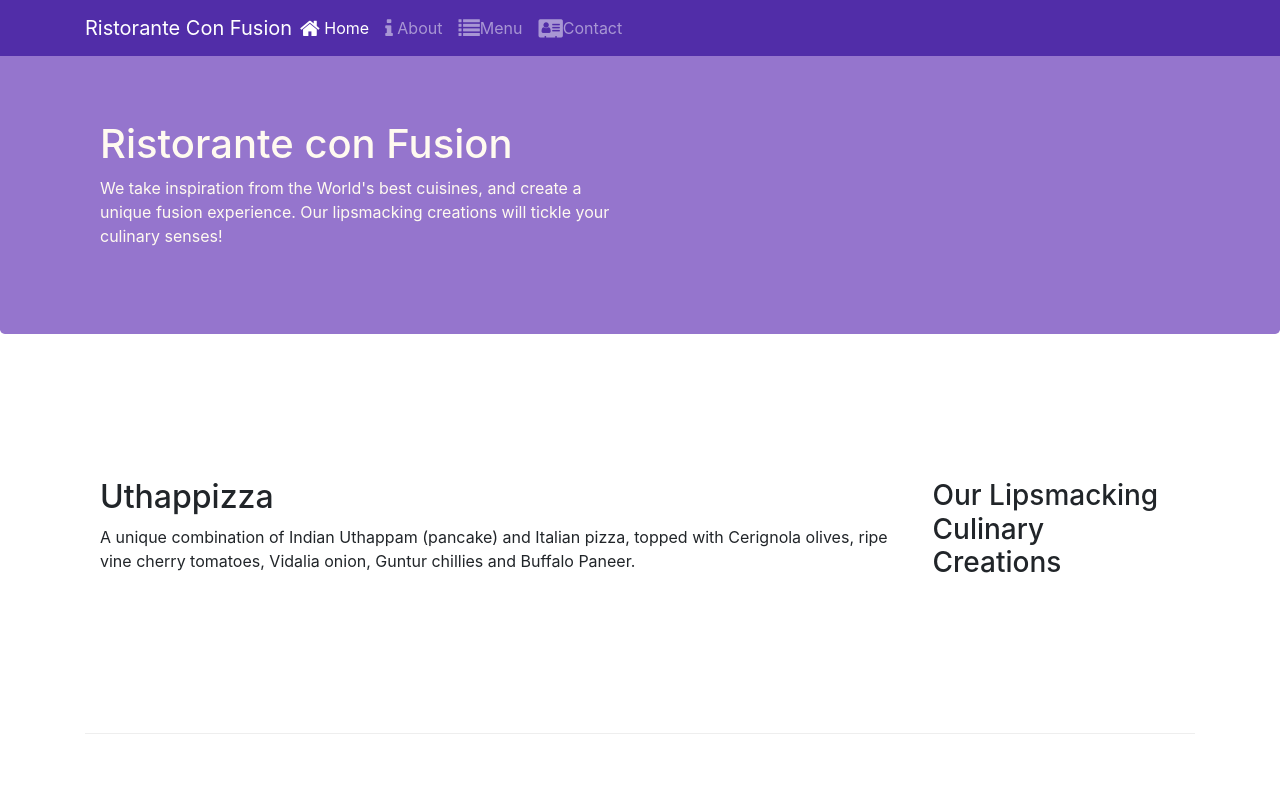
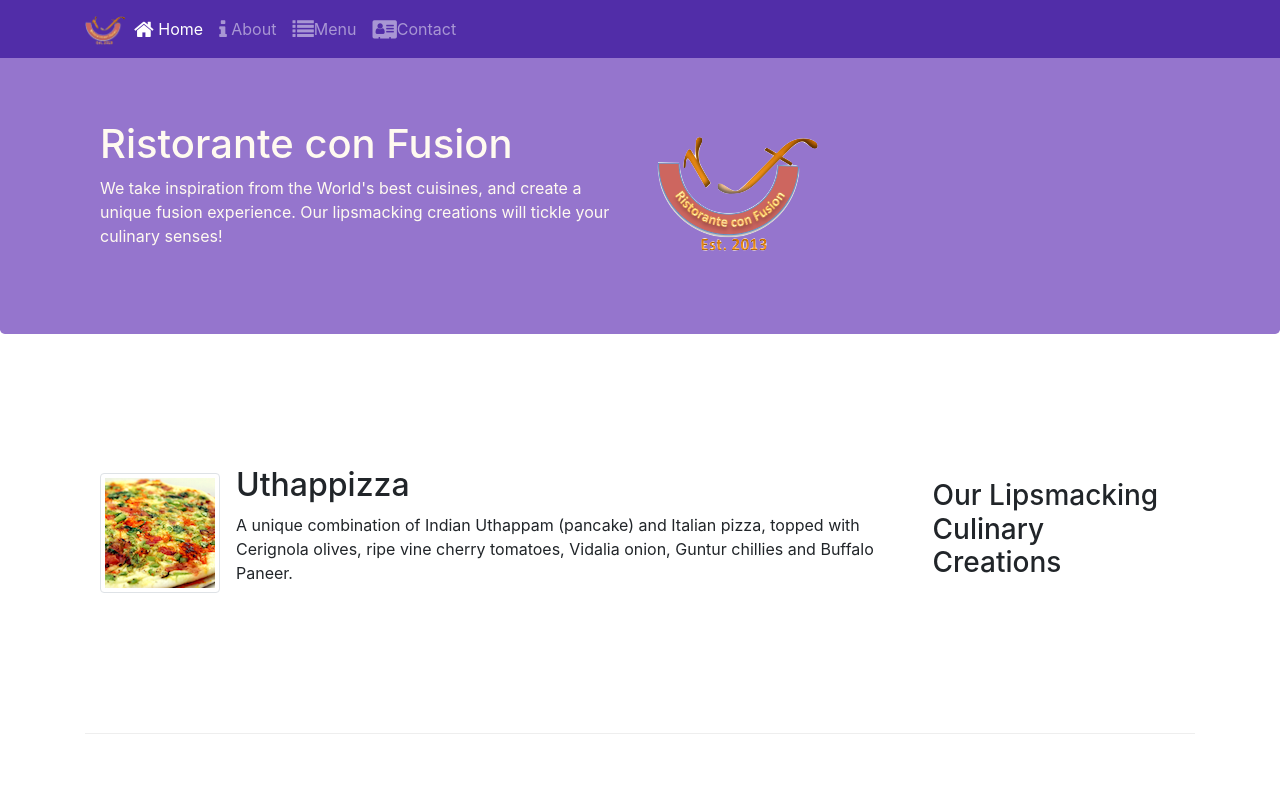
Before and after one commit to lucasAzS/conFusion, a website: page index.html in a window 1280 px wide. Shown: the top 800 px of the page. Drawn offline with nearby package versions, Linux system fonts and the light colour scheme.

Commit message:
Imgs and Media

```diff
--- a/index.html
+++ b/index.html
@@ -37,9 +37,9 @@
                 >
                     <span class="navbar-toggler-icon"></span>
                 </button>
-                <a href="#" class="navbar-brand mr-auto">
-                    Ristorante Con Fusion</a
-                >
+                <a href="index.html" class="navbar-brand mr-auto">
+                    <img src="img/logo.png" height="30" width="41" alt="logo"
+                /></a>
                 <div class="collapse navbar-collapse" id="Navbar">
                     <ul class="navbar-nav mr-auto">
                         <li class="nav-item active">
@@ -79,7 +79,9 @@
                             senses!
                         </p>
                     </div>
-                    <div class="col-12 col-sm"></div>
+                    <div class="col-12 col-sm align-self-center">
+                        <img src="img/logo.png" class="img-fluid" alt="logo" />
+                    </div>
                 </div>
             </div>
         </header>
@@ -90,13 +92,23 @@
                     <h3>Our Lipsmacking Culinary Creations</h3>
                 </div>
                 <div class="col col-sm order-sm-first col-md">
-                    <h2>Uthappizza</h2>
+                    <div class="media">
+                        <img
+                            src="img/uthappizza.png"
+                            class="d-flex mr-3 img-thumbnail align-self-center"
+                            alt="uthappizza"
+                        />
+                        <div class="media-body">
+                            <h2 class="mt-0">Uthappizza</h2>
                             <p class="d-none d-sm-block">
-                        A unique combination of Indian Uthappam (pancake) and
-                        Italian pizza, topped with Cerignola olives, ripe vine
-                        cherry tomatoes, Vidalia onion, Guntur chillies and
-                        Buffalo Paneer.
+                                A unique combination of Indian Uthappam
+                                (pancake) and Italian pizza, topped with
+                                Cerignola olives, ripe vine cherry tomatoes,
+                                Vidalia onion, Guntur chillies and Buffalo
+                                Paneer.
                             </p>
+                        </div>
+                    </div>
                 </div>
             </div>
 
@@ -120,14 +132,24 @@
                     <h3>Meet our Culinary Specialists</h3>
                 </div>
                 <div class="col order-sm-first col-sm col-md">
-                    <h2>Alberto Somayya</h2>
+                    <div class="media">
+                        <img
+                            class="d-flex mr-3 img-thumbnail align-self-center"
+                            src="img/alberto.png"
+                            alt="alberto"
+                        />
+                        <div class="media-body">
+                            <h2 class="mt-0">Alberto Somayya</h2>
                             <h4>Executive Chef</h4>
                             <p class="d-none d-sm-block">
                                 Award winning three-star Michelin chef with wide
-                        International experience having worked closely with
-                        whos-who in the culinary world, he specializes in
-                        creating mouthwatering Indo-Italian fusion experiences.
+                                International experience having worked closely
+                                with whos-who in the culinary world, he
+                                specializes in creating mouthwatering
+                                Indo-Italian fusion experiences.
                             </p>
+                        </div>
+                    </div>
                 </div>
             </div>
         </div>
```
Also changed, not shown: aboutus.html (+7 -4 lines), contactus.html (+6 -2 lines), img/alberto.png (added), img/buffet.png (added), img/logo.png (added), img/uthappizza.png (added), 1 other file. Lines whose indentation alone changed are shown as unchanged.
